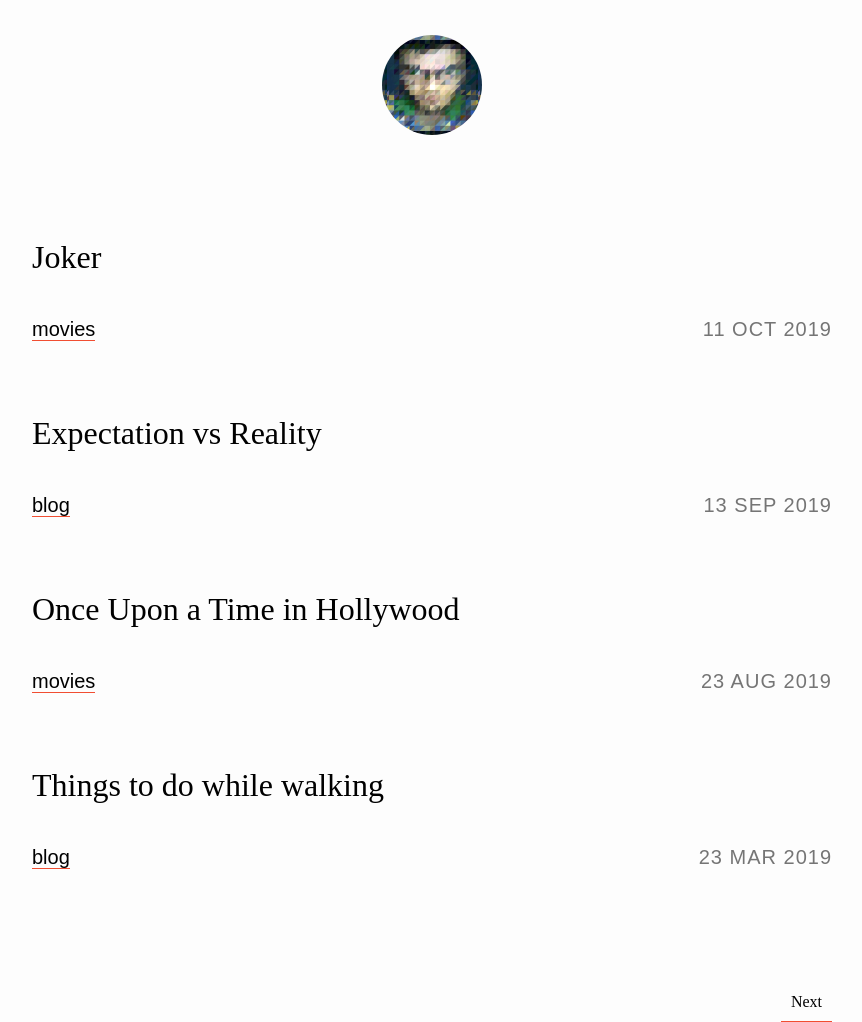
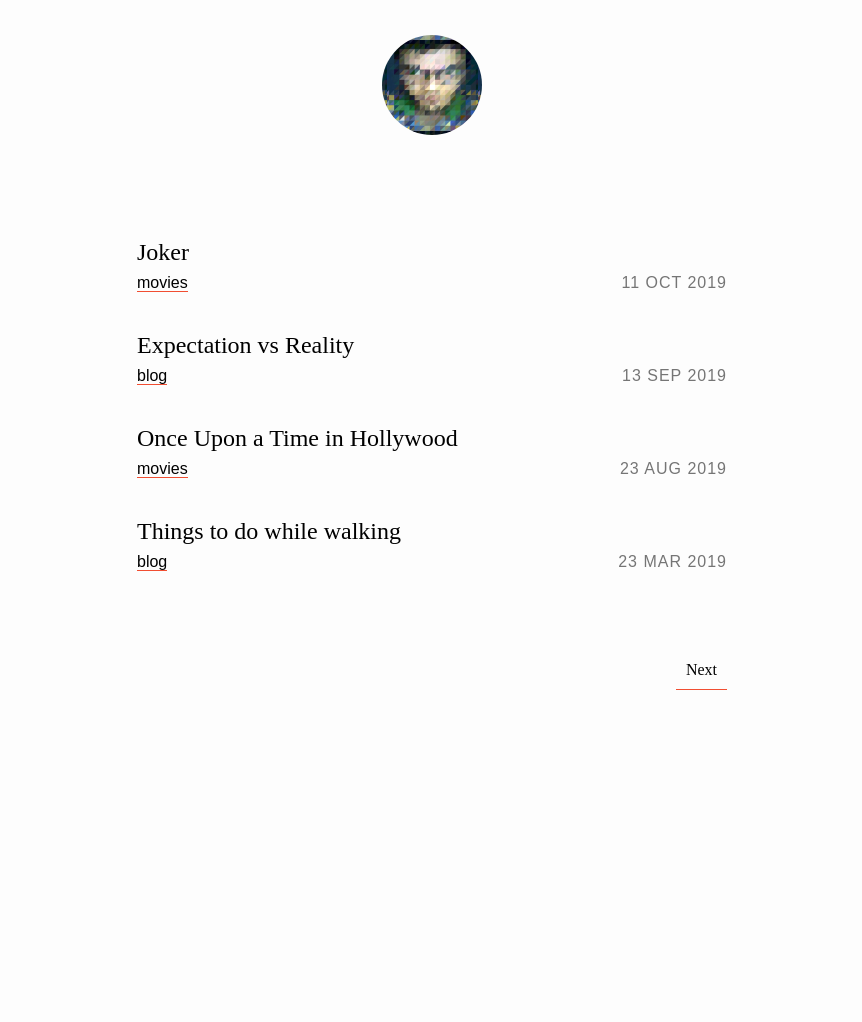
Before and after one commit to zvovov/blog, a Jekyll site: the page built from index.html, in a window 1280 px wide. Shown: the whole page, without its empty margins (208-1070 px from the left). Built offline with Jekyll 4.4.1, drawn with Linux system fonts in a browser that asks for light colours; the list of posts is cut into pages by our own code; after the commit the page ends 900 px from its top, so only the background shows below that.

Commit message:
Change line spacing, max width and font size

```diff
--- a/_sass/main.scss
+++ b/_sass/main.scss
@@ -249,7 +249,7 @@
   }
 }
 article {
-  max-width: 650px;
+  max-width: 60%;
   margin: 0 auto;
   .title {
     line-height: 1.6em;
@@ -313,18 +313,18 @@
   float: left;
 }
 section {
-  max-width: 800px;
+  max-width: 50%;
   margin: 100px auto;
   ul {
     list-style: none;
     margin: 0;
     padding: 0;
     li {
-      margin: 4em 0;
+      margin: 2em 0;
       .title {
-        font-size: 32px;
+        font-size: 24px;
         max-width: 100%;
-        margin: 1em 0;
+        margin: 0em 0;
         //overflow: hidden !important;
         //text-overflow: ellipsis !important;
         //white-space: nowrap !important;
@@ -344,7 +344,7 @@
         letter-spacing: 1px;
         text-transform: uppercase;
         max-width: 100%;
-        font-size: 20px;
+        font-size: 16px;
         font-family: sans-serif;
         padding: 0.5em 0;
       }
@@ -355,7 +355,7 @@
         white-space: nowrap !important;
         word-wrap: normal !important;
         max-width: 100%;
-        font-size: 20px;
+        font-size: 16px;
         font-family: sans-serif;
         padding: 0.5em 0;
         a {
```
